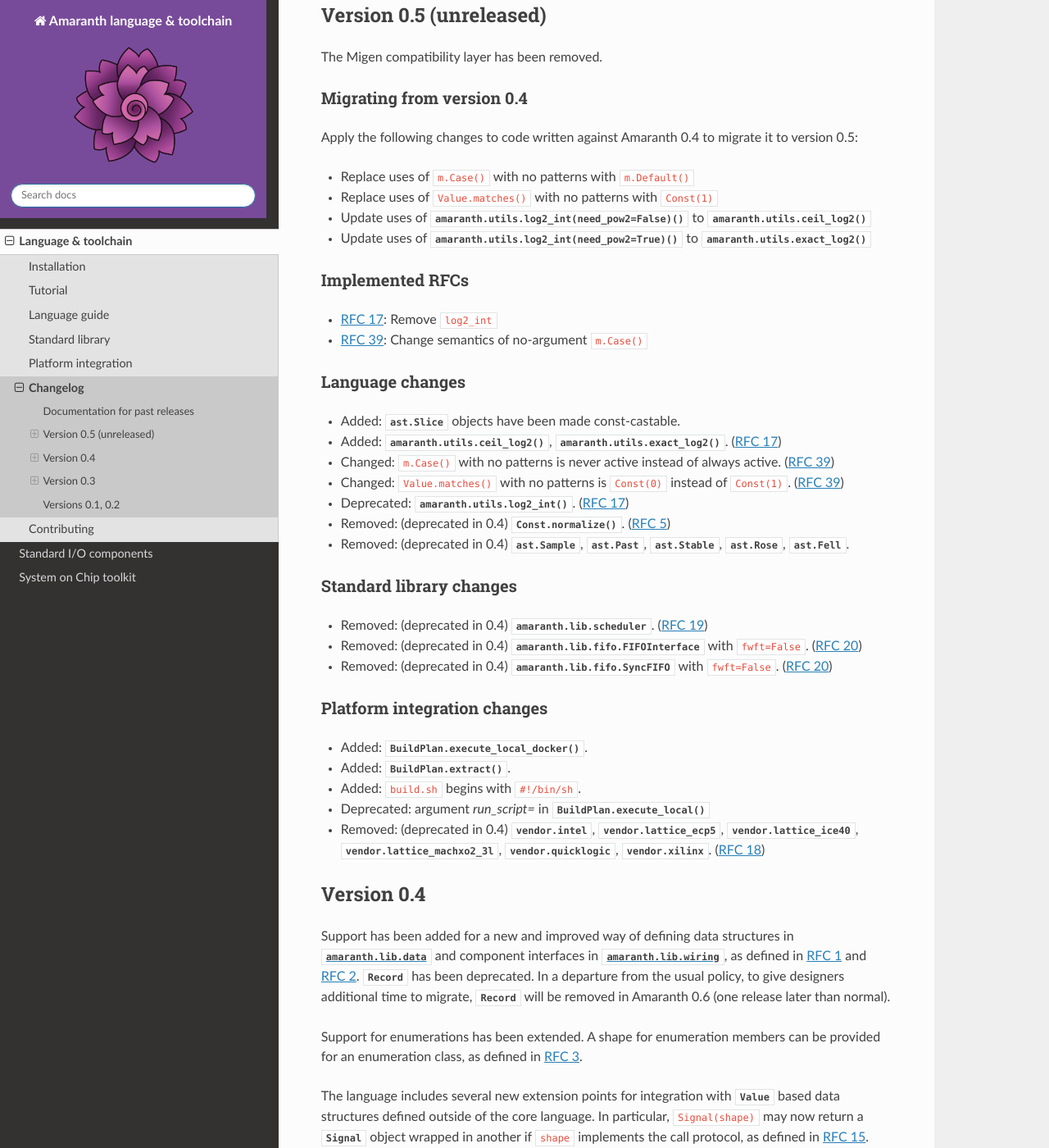
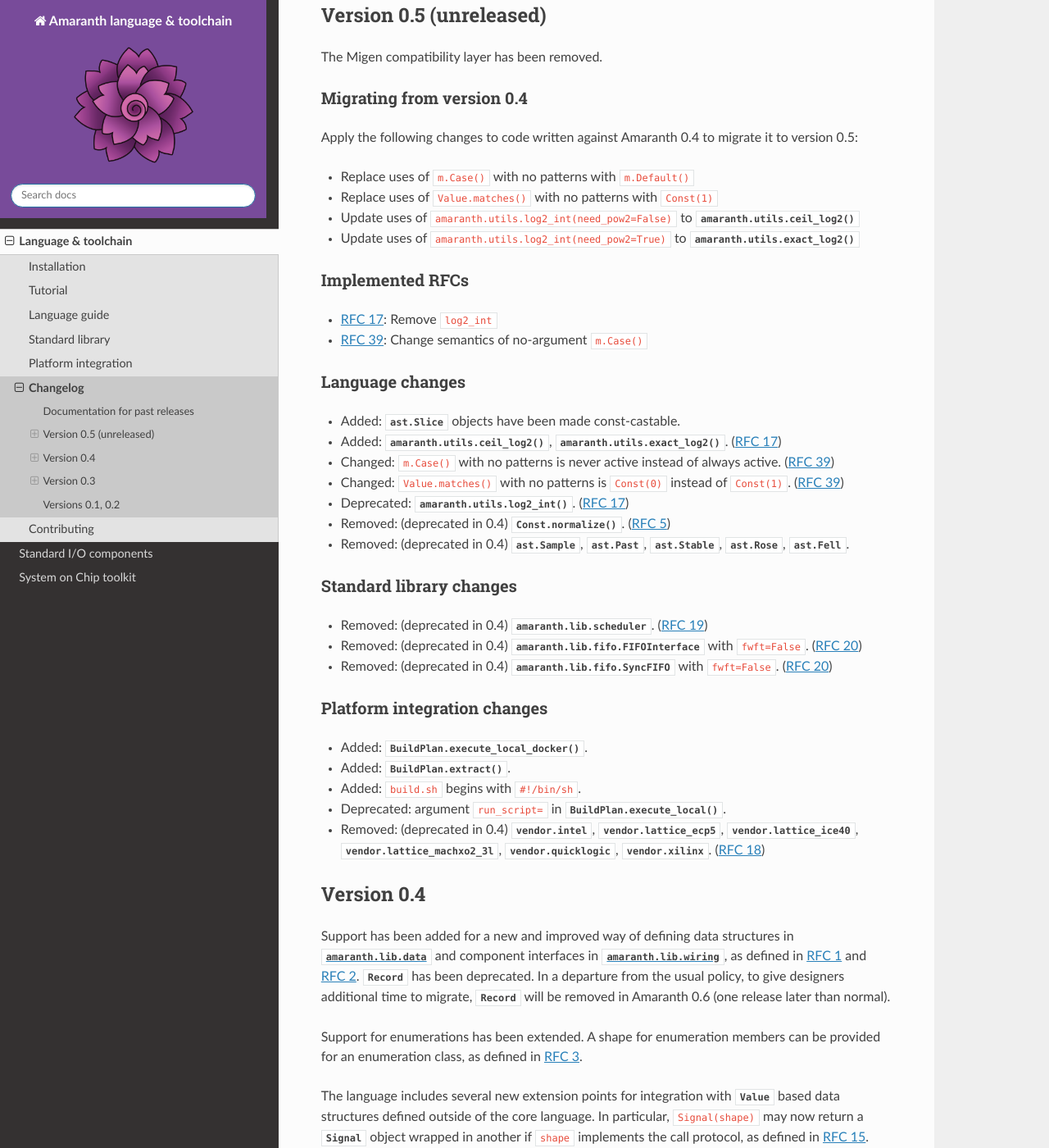
Before and after one commit to amaranth-lang/amaranth, a Sphinx documentation site: the page built from docs/changes.rst, in a window 1280 px wide and 1400 px high, scrolled down 430 px. Shown: the whole window at 82% size. Built offline with Sphinx 7.4.7 and the Read the Docs theme 2.0.0, drawn with Linux system fonts in a browser that asks for light colours; pages that are not in the unit, such as notebooks, are missing from menus; the version number could not be read and is left out; some of the changed lines change nothing that is shown.

Commit message:
docs/changes: fix formatting.

```diff
--- a/docs/changes.rst
+++ b/docs/changes.rst
@@ -27,8 +27,8 @@ Apply the following changes to code written against Amaranth 0.4 to migrate it t
 
 * Replace uses of ``m.Case()`` with no patterns with ``m.Default()``
 * Replace uses of ``Value.matches()`` with no patterns with ``Const(1)``
-* Update uses of :func:`amaranth.utils.log2_int(need_pow2=False)` to :func:`amaranth.utils.ceil_log2`
-* Update uses of :func:`amaranth.utils.log2_int(need_pow2=True)` to :func:`amaranth.utils.exact_log2`
+* Update uses of ``amaranth.utils.log2_int(need_pow2=False)`` to :func:`amaranth.utils.ceil_log2`
+* Update uses of ``amaranth.utils.log2_int(need_pow2=True)`` to :func:`amaranth.utils.exact_log2`
 
 
 Implemented RFCs
@@ -73,7 +73,7 @@ Platform integration changes
 * Added: :meth:`BuildPlan.execute_local_docker`.
 * Added: :meth:`BuildPlan.extract`.
 * Added: ``build.sh``  begins with ``#!/bin/sh``.
-* Deprecated: argument `run_script=` in :meth:`BuildPlan.execute_local`
+* Deprecated: argument ``run_script=`` in :meth:`BuildPlan.execute_local`.
 * Removed: (deprecated in 0.4) :mod:`vendor.intel`, :mod:`vendor.lattice_ecp5`, :mod:`vendor.lattice_ice40`, :mod:`vendor.lattice_machxo2_3l`, :mod:`vendor.quicklogic`, :mod:`vendor.xilinx`. (`RFC 18`_)
 
 
```
